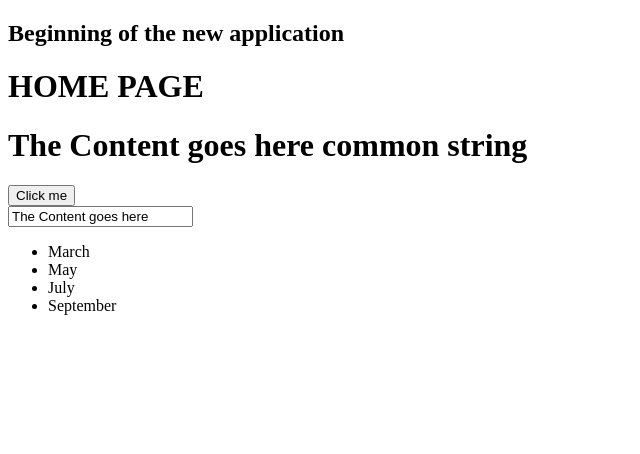
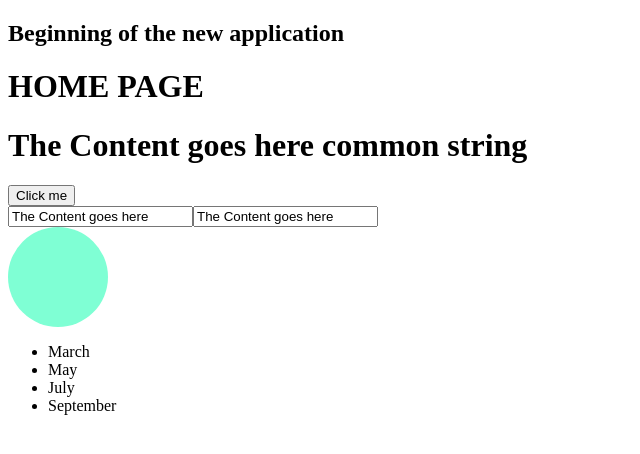
Before and after one commit to Naziiaba/Email-Create-ang, an Angular app: page / in a window 1280 px wide. Shown: the top 454 px of the page, without its empty margins (0-640 px from the left). Built offline with nearby package versions, Linux system fonts and the light colour scheme.

Commit message:
ngIf test

```diff
--- a/src/app/app.component.css
+++ b/src/app/app.component.css
@@ -0,0 +1,6 @@
+.circle {
+    background-color: aquamarine;
+    width: 100px;
+    height: 100px;
+    border-radius: 50%;
+}
--- a/src/app/app.component.html
+++ b/src/app/app.component.html
@@ -15,6 +15,9 @@
   <li *ngFor="let item of months;">{{item}}</li>
 </ul> -->
 
+<input [(ngModel)] = "pageContent">
+
+<div class="circle" *ngIf="isCircleShowing"></div>
 
 <ul>
   <li *ngFor="let item of months;">{{item}}</li>
--- a/src/app/app.component.ts
+++ b/src/app/app.component.ts
@@ -2,7 +2,6 @@ import { Component } from '@angular/core';
 
 
 /**Component DECORATOR and METADATA
- *
  * selector: this will act as an element tag to use this component.
  * templateUrl: is a VIEW for my component.
  * styleUrl: css styling
@@ -17,6 +16,13 @@ import { Component } from '@angular/core';
  * 1. interpolation - component class to the view
  * 2. Event - from view to controller data binding
  * 3. Two-way data binding
+ * *ngFor - iterates the array list and render the data on UI.
+ *
+ * *ngIf - dynamically showing and hiding elements depending on variable
+ *  value or expression output
+ *
+ * *ngIf - dynamically adding/removing elements from DOM depending on
+ * variable value or expression output
  */
 export class AppComponent {
   title = 'Email-Create-ang';
@@ -24,6 +30,8 @@ export class AppComponent {
 
   // tslint:disable-next-line: ban-types
   months: Array<Object>;
+
+  isCircleShowing = true;
 
   constructor() {
     this.pageContent = 'The Content goes here';
```
